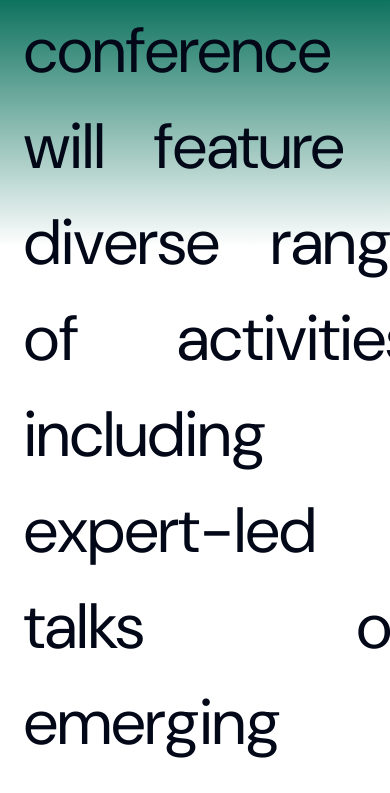
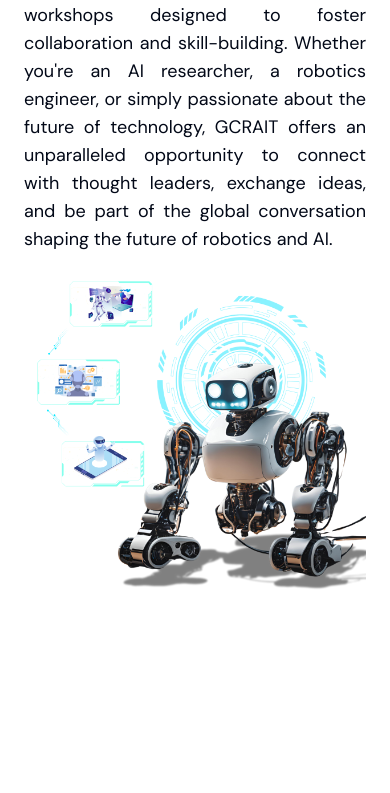
Before and after one commit to Yujinndev/gcrait, a Next.js app: page / in a window 390 px wide. Shown: the part 2285-3078 px from the top of the page. After the commit the page ends 2936 px from the top, so only its background shows below. Built offline with nearby package versions, Linux system fonts and the light colour scheme.

Commit message:
fix: remove bug wherein the text overlays on the screen

```diff
--- a/app/home/hero-section.tsx
+++ b/app/home/hero-section.tsx
@@ -24,7 +24,7 @@ const HeroSection = () => {
 
   return (
     <div
-      className="hero relative h-[300vh] w-full overflow-clip rounded-md bg-gradient-to-b from-[#086F5A] via-[#086F5A] via-90% to-white dark:border dark:border-white/[0.1] lg:pb-10"
+      className="hero relative h-[200vh] w-full overflow-clip rounded-md bg-gradient-to-b from-[#086F5A] via-[#086F5A] via-90% to-white dark:border dark:border-white/[0.1] lg:pb-10"
       ref={ref}
     >
       <GeminiEffect
--- a/app/page.tsx
+++ b/app/page.tsx
@@ -9,12 +9,12 @@ export default function Home() {
     <div className="relative overflow-x-clip">
       <HeroSection />
 
-      <SectionLayout className="flex h-screen items-center justify-center">
+      <SectionLayout className="flex items-center justify-center lg:h-screen">
         <Heading text={data?.ABOUT?.heading} />
 
         <div className="flex flex-col gap-y-3 py-5 lg:flex-row lg:gap-16">
           <p
-            className="m-auto text-justify text-[4rem] font-normal lg:w-3/6 lg:text-xl lg:leading-relaxed"
+            className="m-auto text-justify text-lg font-normal lg:w-3/6 lg:text-xl lg:leading-relaxed"
             data-aos="fade"
           >
             The{' '}
@@ -42,7 +42,7 @@ export default function Home() {
               alt="LOGO"
               width={800}
               height={800}
-              className="h-[30rem] w-[30rem]"
+              className="h-full w-auto lg:h-[30rem] lg:w-[30rem]"
             />
           </div>
         </div>
```
